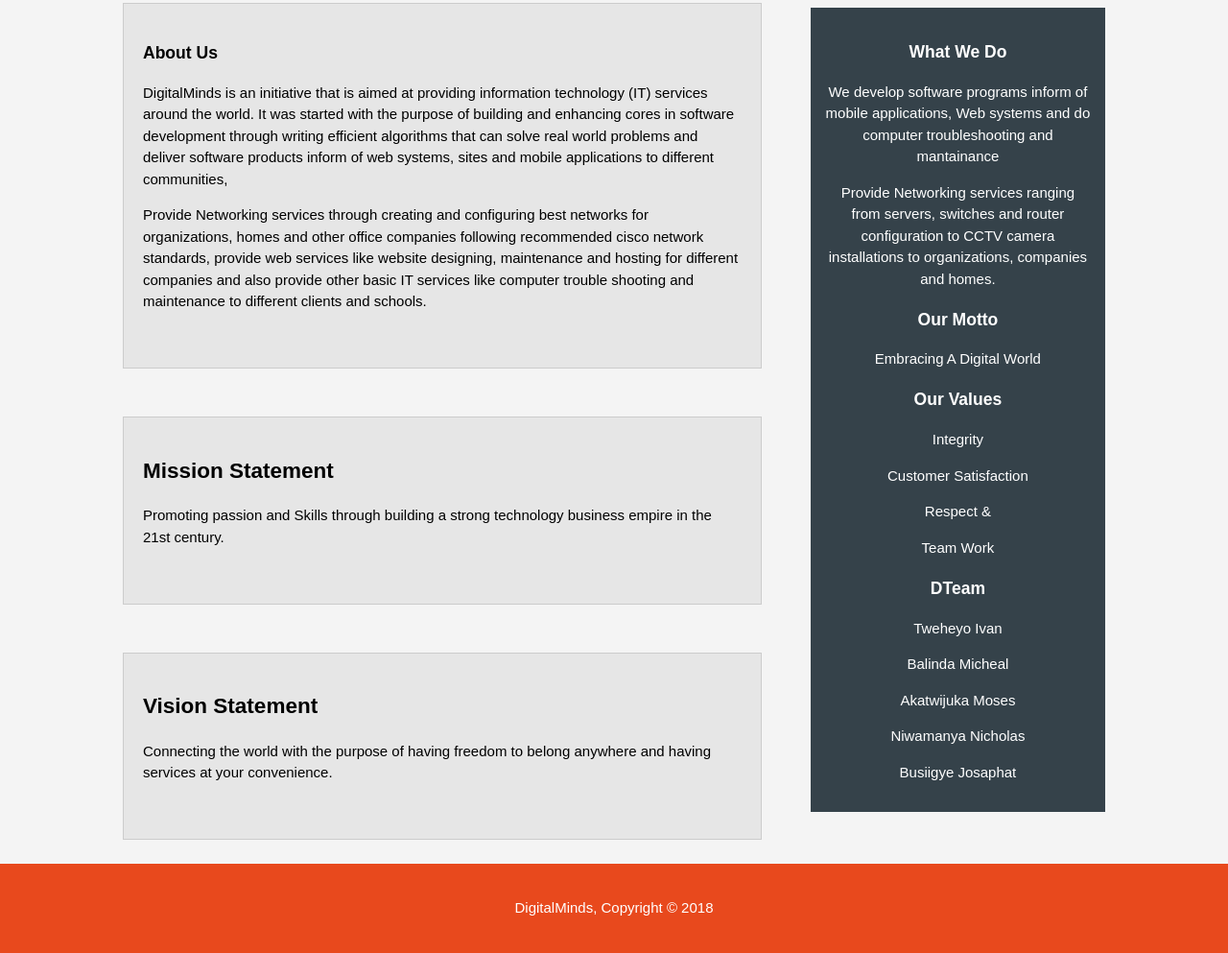
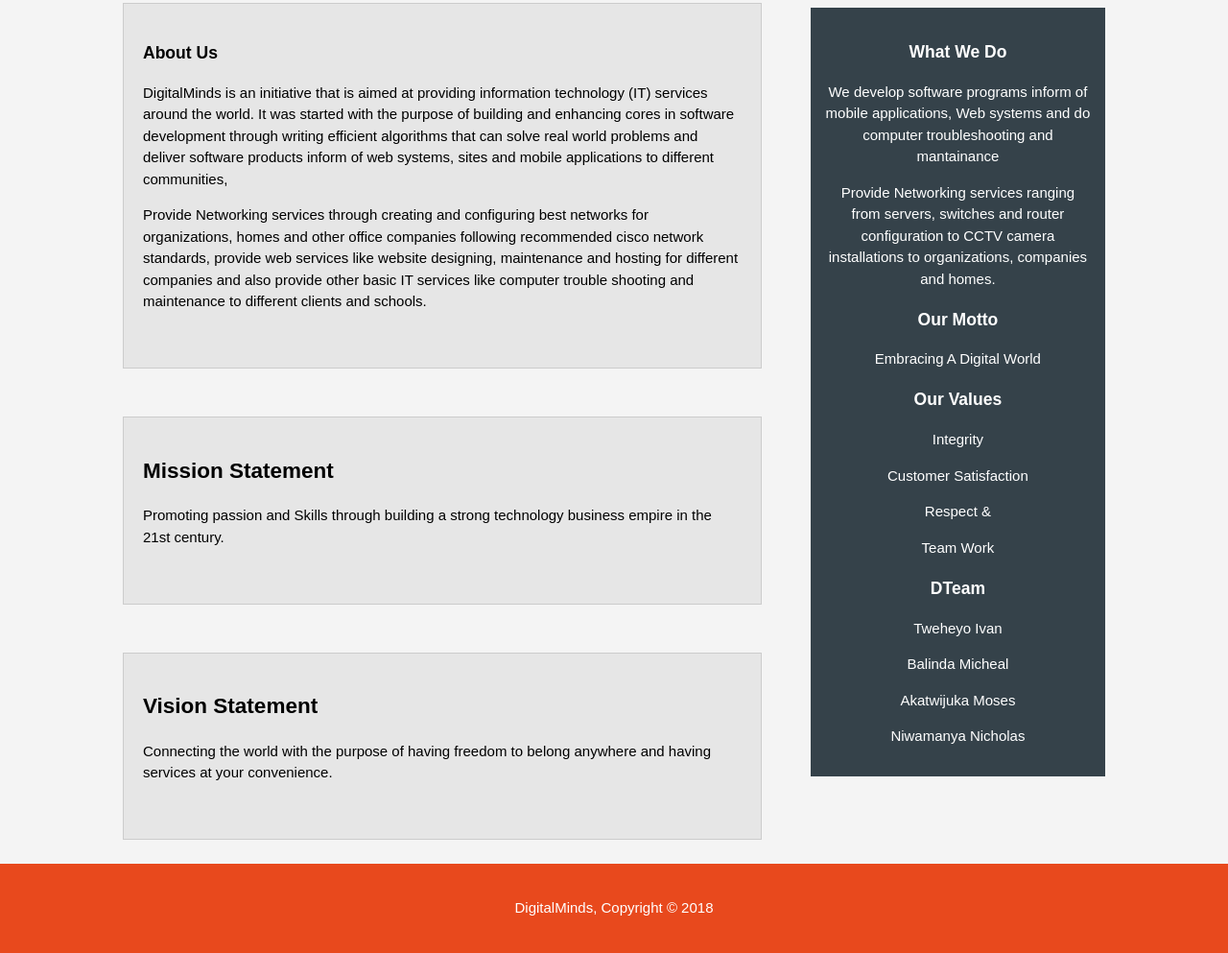
Before and after one commit to ivankfit/DigitalMinds, a plain HTML site: page about.html in a window 1280 px wide. Shown: the part 641-1634 px from the top of the page at 96% size. Drawn offline with Linux system fonts and the light colour scheme.

Commit message:
Update about.html

```diff
--- a/about.html
+++ b/about.html
@@ -77,7 +77,6 @@
           <p>Balinda Micheal</p>
           <p>Akatwijuka Moses</p>
           <p>Niwamanya Nicholas</p>
-          <p>Busiigye Josaphat</p>
           </div>
       </aside>
     </div>
```
